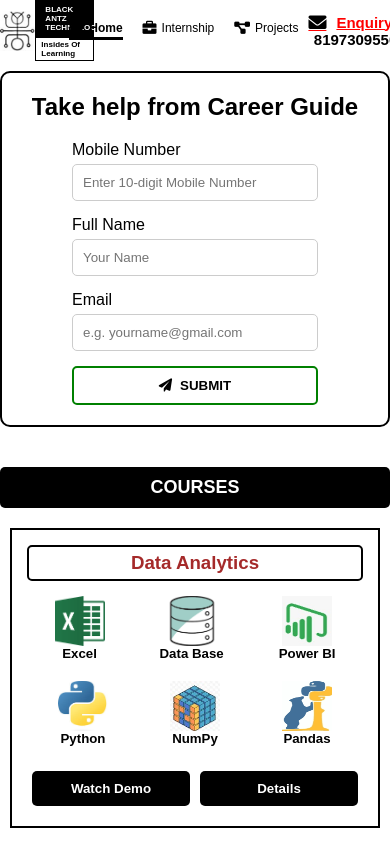
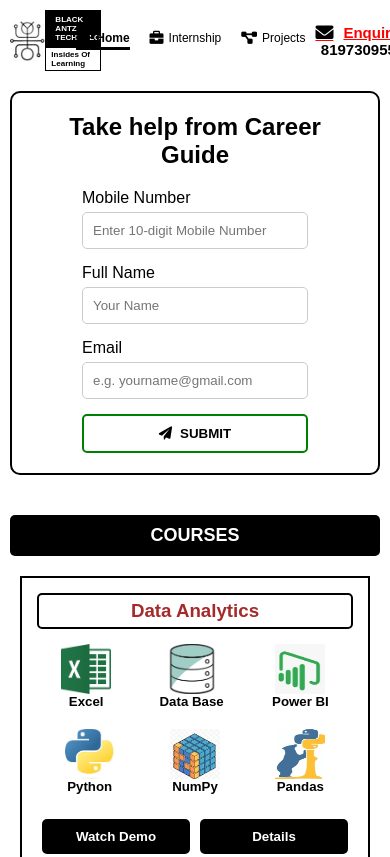
Before and after one commit to vikimaskale/Black-Antz-Technologies, a plain HTML site: page index.html in a window 390 px wide. Shown: the top 857 px of the page. Drawn offline with Linux system fonts and the light colour scheme.

Commit message:
padding incresed for navbar & gform

```diff
--- a/styles.css
+++ b/styles.css
@@ -339,7 +339,7 @@ body {
   .navbar {
     flex-direction: row;
     justify-content: space-between;
-    padding: 0px;
+    padding:10px 10px;
     width: 100%;
   }
 
@@ -400,7 +400,7 @@ body {
   .left-section,
   .right-section {
     max-width: 100%;
-    padding: 10px 0;
+    padding: 10px 10px;
   }
 
   .courses-title {
```
